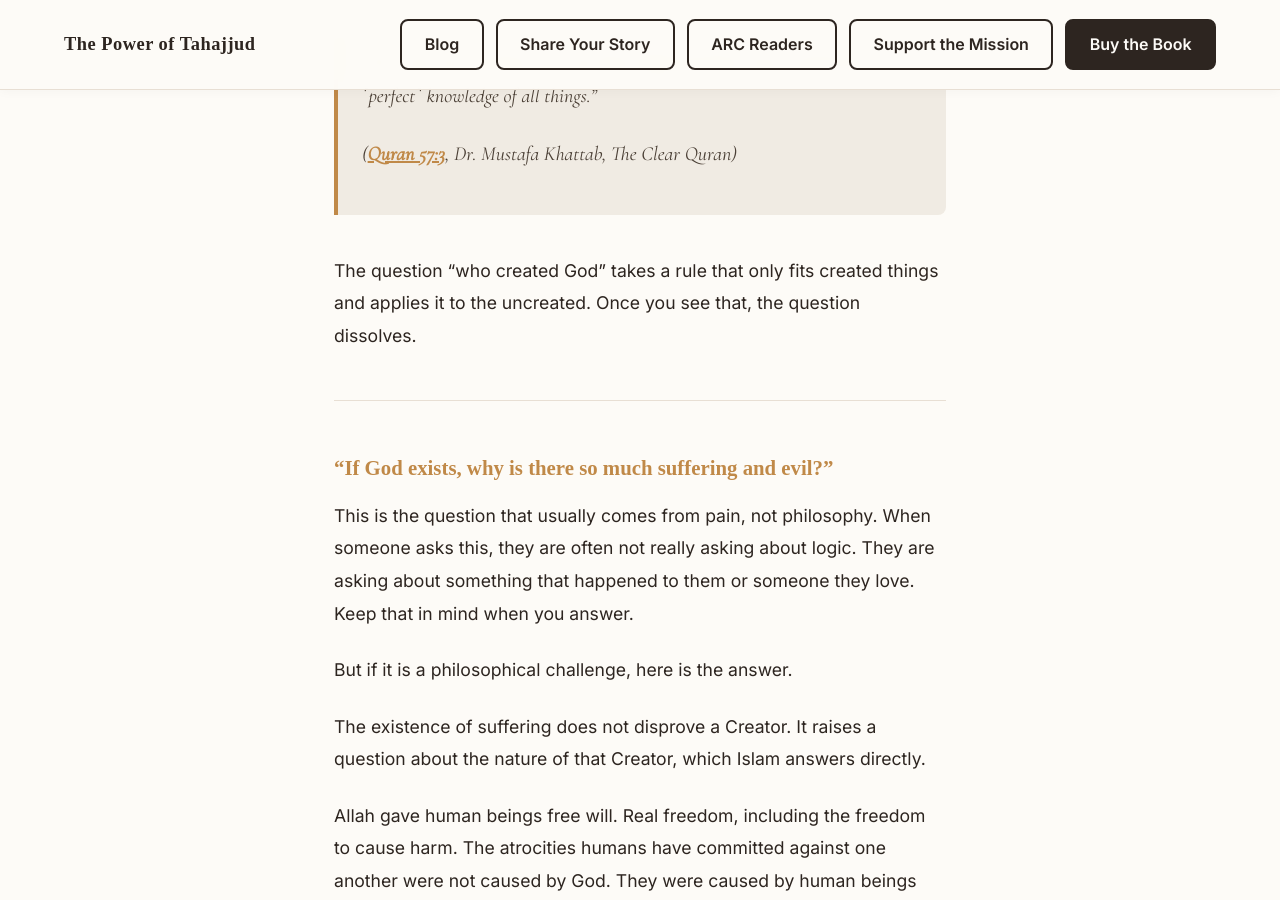
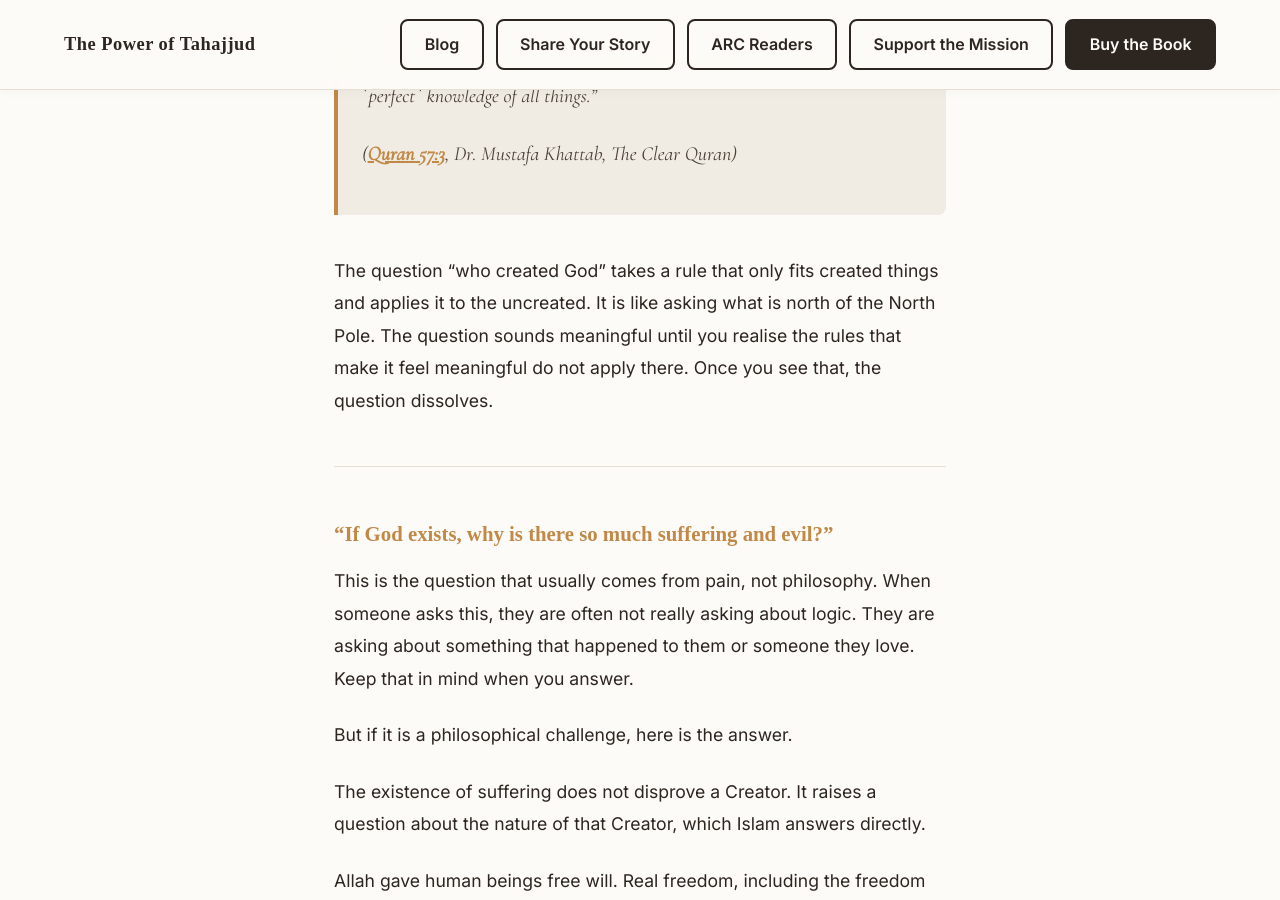
Before and after one commit to Omnitryx-Inc/tahajjud-fe-main, a Jekyll site: the page built from _posts/2026-06-10-they-say-there-is-no-god.md, in a window 1280 px wide and 900 px high, scrolled down 4195 px. Built offline with Jekyll 4.4.1, drawn with Linux system fonts in a browser that asks for light colours; some web fonts are replaced.

Commit message:
adjsutments

```diff
--- a/_posts/2026-06-10-they-say-there-is-no-god.md
+++ b/_posts/2026-06-10-they-say-there-is-no-god.md
@@ -73,7 +73,7 @@ Allah says:
 >
 > ([Quran 57:3](https://quran.com/57/3), Dr. Mustafa Khattab, The Clear Quran)
 
-The question "who created God" takes a rule that only fits created things and applies it to the uncreated. Once you see that, the question dissolves.
+The question "who created God" takes a rule that only fits created things and applies it to the uncreated. It is like asking what is north of the North Pole. The question sounds meaningful until you realise the rules that make it feel meaningful do not apply there. Once you see that, the question dissolves.
 
 ---
 
```
